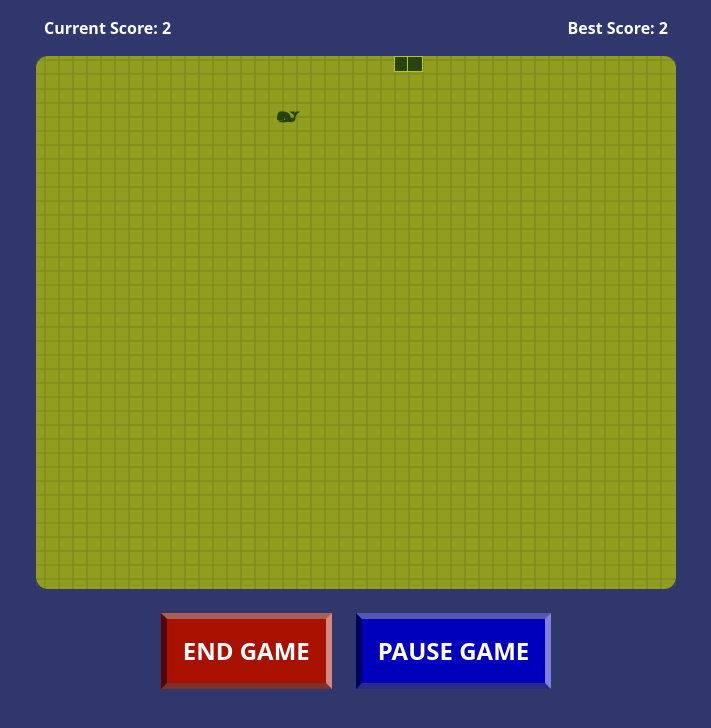
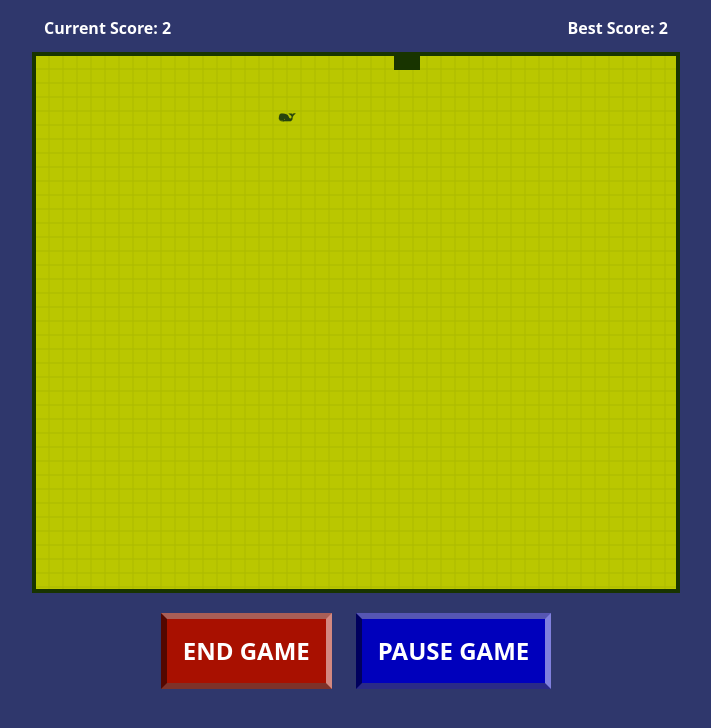
Before and after one commit to khleomix/retro-snake-game, a Next.js app: page / in a window 1280 px wide. Both pictures are taken after a click on the button "PLAY GAME". Shown: the top 728 px of the page, without its empty margins (284-995 px from the left). Built offline with nearby package versions, Linux system fonts and the light colour scheme.

Commit message:
Style adjustments

```diff
--- a/src/components/Game.tsx
+++ b/src/components/Game.tsx
@@ -148,7 +148,7 @@ class Game extends React.Component {
 				</div>
 
 		  		{this.state.play ?
-					<div className={`game-box h-4/6 w-[80vw] sm:w-[50vw] relative bg-opacity-70 ${this.state.pause ? "bg-gray-100" : "bg-primary"} rounded-xl`}>
+					<div className={`game-box outline outline-secondary outline-4 h-4/6 w-[80vw] sm:w-[50vw] relative ${this.state.pause ? "bg-gray-100" : "bg-primary"}`}>
 						<Snake snakePixels={this.state.snakePixels}/>
 						<Food dot={this.state.food}/>
 					</div>
--- a/src/components/Snake.tsx
+++ b/src/components/Snake.tsx
@@ -11,7 +11,7 @@ export default function Snake( props: SnakeProps ) {
                     top: `${dot[1]}%`
                 }
                 return (
-                    <div className="snake-dot bg-secondary border border-primary h-4 w-4 absolute" key={index} style={dotPos}></div>
+                    <div className="snake-dot bg-secondary h-[2.645%] w-[2%] absolute" key={index} style={dotPos}></div>
                 )
             } ) }
         </div>
--- a/src/styles/globals.css
+++ b/src/styles/globals.css
@@ -12,11 +12,10 @@ body {
 .game-box::before {
 	background-image: repeating-linear-gradient(to bottom, #0000, #0000 12px, #27430e78 12px, #27430e78 14px),
                     repeating-linear-gradient(to right, #bac70029, #bac70029 12px, #27430e78 12px, #27430e78 14px);
-	background-position: -4px 20px;
 	content: '';
 	height: 100%;
 	width: 100%;
-	opacity: 0.25;
+	opacity: 0.1;
 	display: block;
 }
 
@@ -40,9 +39,9 @@ body {
 
 .snake-food::before {
 	content: url('../../public/food.svg');
-	height: 20px;
-	width: 20px;
+	height: 16px;
+	width: 16px;
 	position: absolute;
-	top: -22px;
-	left: -7px;
+	top: -14px;
+	left: -4px;
 }
--- a/tailwind.config.js
+++ b/tailwind.config.js
@@ -6,7 +6,7 @@ module.exports = {
   theme: {
 		colors: {
     		primary: '#BAC700',
-			secondary: '#27430E',
+			secondary: '#183400',
 			tertiary: '#2F376C',
 			white: '#ffffff',
 			black: '#000000',
```
Also changed, not shown: public/food.svg.
